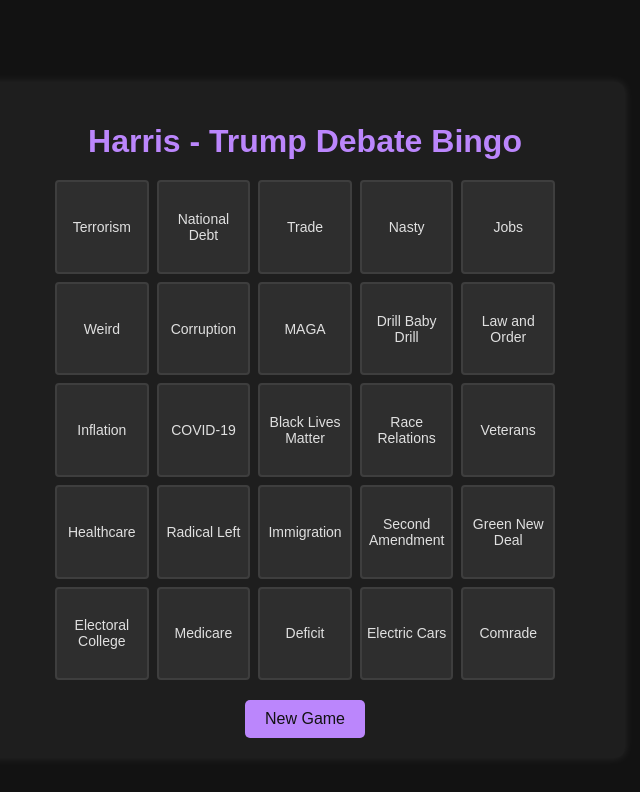
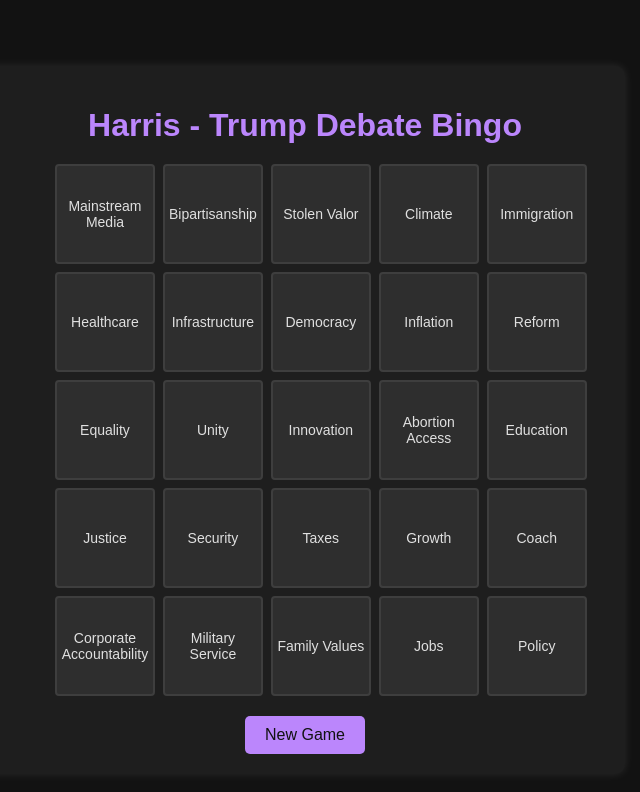
Before and after one commit to rogerlam1/debate-bingo, a React (Create React App) app: page / in a window 1280 px wide. Shown: the top 792 px of the page, without its empty margins (335-975 px from the left). Built offline with nearby package versions, Linux system fonts and the light colour scheme.

Commit message:
Change to VP Debate

```diff
--- a/public/index.html
+++ b/public/index.html
@@ -7,7 +7,7 @@
     <meta name="theme-color" content="#000000" />
     <meta
       name="description"
-      content="Harris - Trump Debate Bingo"
+      content="VP Debate Bingo"
     />
     <link rel="apple-touch-icon" href="%PUBLIC_URL%/logo192.png" />
     <!--
--- a/src/App.js
+++ b/src/App.js
@@ -2,16 +2,12 @@
 import './App.css';
 
 const debateWords = [
-  "Economy", "Healthcare", "Climate", "Jobs", "Taxes", "Immigration", "Education",
-  "COVID-19", "China", "Russia", "NATO", "Trade", "Energy", "Infrastructure",
-  "Social Security", "Medicare", "Supreme Court", "Gun Control", "Race Relations",
-  "Fake News", "Corruption", "Wall Street", "Middle Class", "Minimum Wage",
-  "Green New Deal", "Affordable Care Act", "Second Amendment", "Electoral College",
-  "Socialism", "Capitalism", "Radical Left", "MAGA", "Antifa", "Black Lives Matter",
-  "Law and Order", "Illegal Immigration", "Terrorism", "Veterans", "Foreign Policy",
-  "Deficit", "National Debt", "Comrade", "Inflation", "Couch", "Unfair", "Electric Cars",
-  "Boat", "Windmills", "Child Care", "Drill Baby Drill", "Tariffs", "Elon", "Nasty",
-  "Weird", "Felon"
+  "Inflation", "Immigration", "Climate", "Bipartisanship", "Healthcare",
+  "Jobs", "Education", "Taxes", "Infrastructure", "Security",
+  "Justice", "Equality", "Freedom", "Leadership", "Unity",
+  "Reform", "Innovation", "Growth", "Policy", "Democracy",
+  "Values", "Coach", "Stolen Valor", "Mainstream Media", "Abortion Access",
+  "Corporate Accountability", "Military Service", "Family Values"
 ];
 
 const shuffleArray = (array) => {
```
